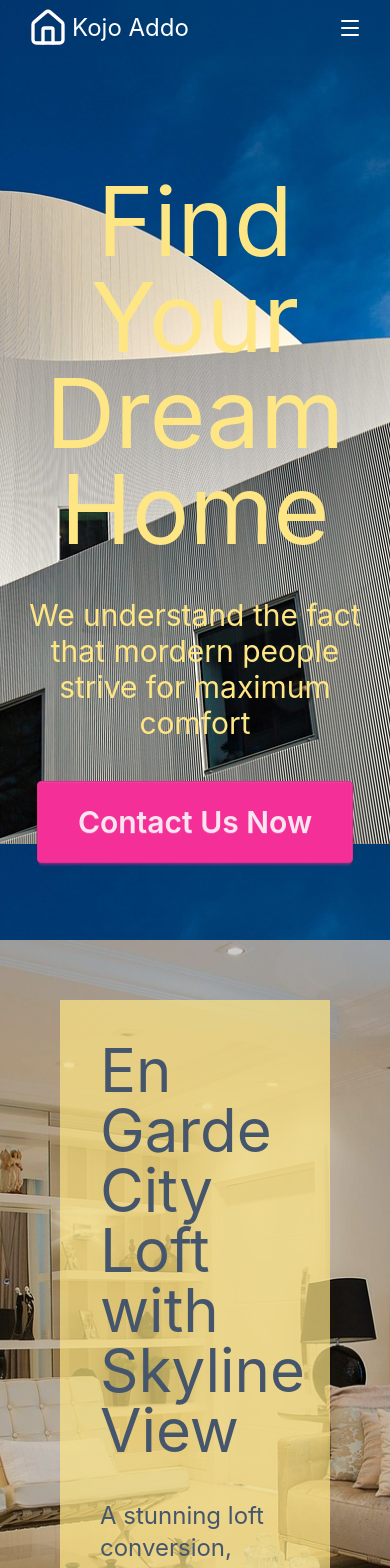
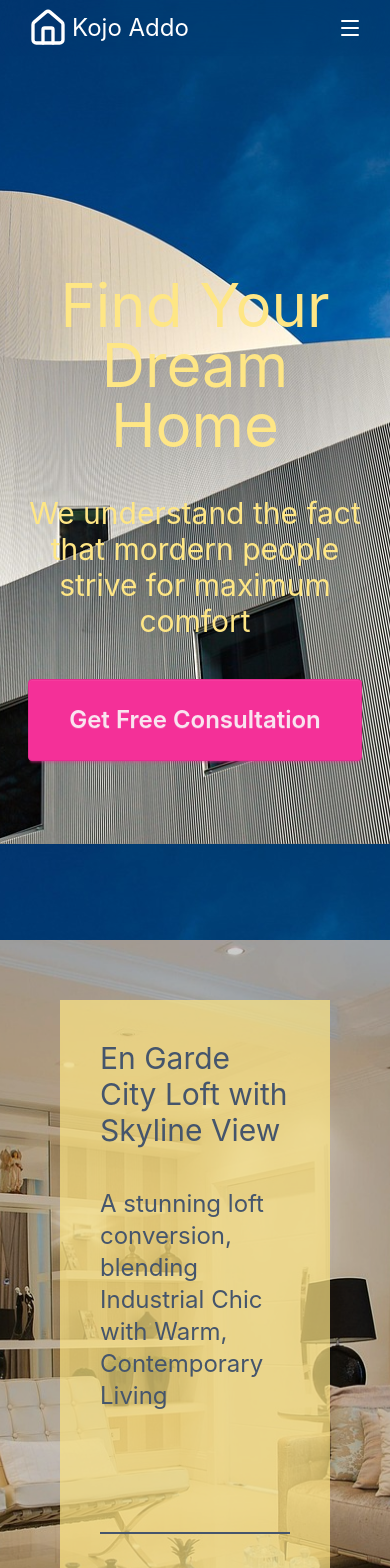
Before and after one commit to acquah-forever/my-realEstate, a React (Vite) app: page / in a window 390 px wide. Shown: the top 1568 px of the page. Built offline with nearby package versions, Linux system fonts and the light colour scheme.

Commit message:
updated media queries

```diff
--- a/src/components/Hero.jsx
+++ b/src/components/Hero.jsx
@@ -6,9 +6,9 @@ const Hero = () => {
   return (
     <div className='p-5 min-h-screen flex flex-col justify-center items-center text-center' >
       <div className='text-white space-y-10'>
-        <h1 className='text-8xl text-amber-200'>Find Your Dream Home</h1>
+        <h1 className='text-6xl sm:text-7xl md:text-8xl text-amber-200'>Find Your Dream Home</h1>
         <h2 className='text-3xl text-amber-200'>We understand the fact that mordern people strive for maximum comfort</h2>
-         <button className="btn btn-secondary text-3xl p-10">Contact Us Now</button>
+         <button className="btn btn-secondary text-2xl sm:text-3xl md:text-4xl p-10">Get Free Consultation</button>
       </div>
 
     </div>
--- a/src/components/Listing1.jsx
+++ b/src/components/Listing1.jsx
@@ -4,7 +4,7 @@ const ListingForTheDay = () => {
     return (
         <div id='listings' className='p-15 min-h-screen'>
             <div className=' bg-amber-200/70 text-slate-600 200 max-w-lg p-10'>
-                <h1 className='text-6xl mb-10'>En Garde City Loft with Skyline View</h1>
+                <h1 className='text-3xl sm:text-4xl md:text-6xl mb-10'>En Garde City Loft with Skyline View</h1>
                 <h2 className='text-2xl mb-30'>A stunning loft conversion, blending Industrial Chic with Warm, Contemporary Living</h2>
                 <div className='border-t-2'></div>
                 <div className='flex mt-20 space-x-5 text-2xl'>
--- a/src/index.css
+++ b/src/index.css
@@ -1,5 +1,6 @@
 @import "tailwindcss";
 @plugin "daisyui";
+
 html {
   scroll-behavior: smooth;
 }
```
